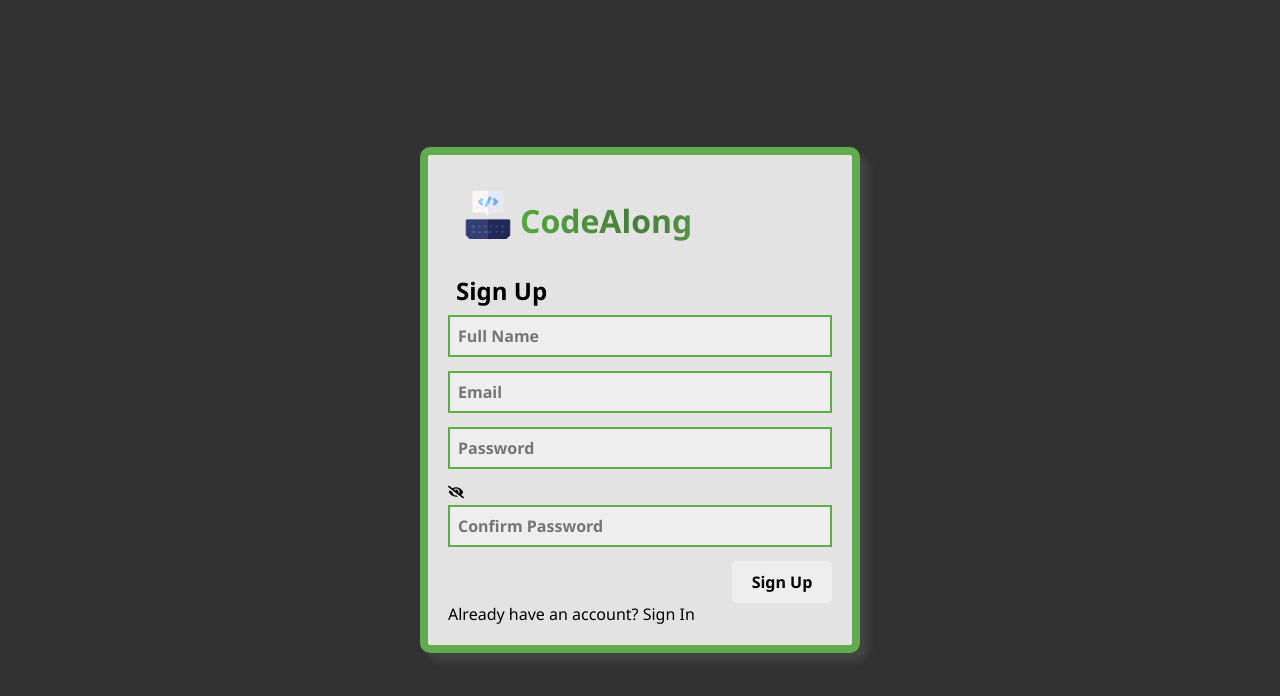
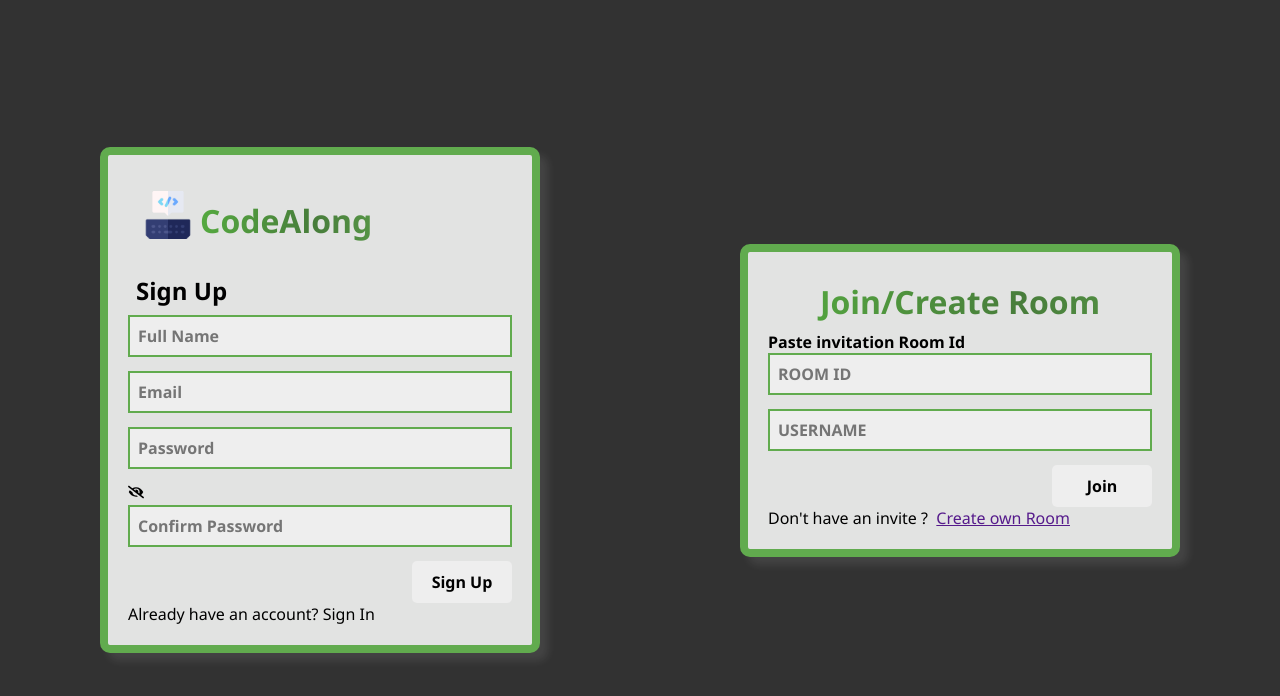
Before and after one commit to Shuchita33/CodeAlong, a React (Vite) app in the folder client/: page / in a window 1280 px wide. Shown: the top 696 px of the page. Built offline with nearby package versions, Linux system fonts and the light colour scheme.

Commit message:
Added new form to create or join a room

```diff
--- a/client/src/App.jsx
+++ b/client/src/App.jsx
@@ -2,9 +2,23 @@ import {BrowserRouter, Routes, Route} from 'react-router-dom';
 import Auth from './components/Form/Auth';
 import Playground from './components/PlayGround/Playground';
 import Home from './components/MyHome/Home';
+import { Toaster } from 'react-hot-toast';
 function App() {
 
   return (
+    <>
+      <div>
+        <Toaster
+          position="top-right"
+          toastOptions={{
+          success: {
+            theme: {
+            primary: '#4aed88',
+            },
+          },
+        }}
+        ></Toaster>
+      </div>
       <BrowserRouter>
         <Routes>
           <Route path='/' element={<Auth />} />
@@ -12,6 +26,7 @@ function App() {
           <Route path='/home' element={<Home />} />
         </Routes>
       </BrowserRouter>
+    </>
   )
 }
 
--- a/client/src/components/Form/Auth.jsx
+++ b/client/src/components/Form/Auth.jsx
@@ -4,10 +4,14 @@ import './styles.css';
 import { useNavigate } from 'react-router-dom';
 import { FaEye, FaEyeSlash } from 'react-icons/fa';
 import * as api from '../../api/api';
+import toast from 'react-hot-toast';
 
 const Auth = () => {
   const navigate = useNavigate();
   const [isSignUp, setIsSignUp] = useState(true);
+  const [roomId,setRoomId]=useState('');
+  const [username,setUsername]=useState('');
+
   const [formData, setFormData] = useState({
     fullName: '',
     email: '',
@@ -66,6 +70,20 @@ const Auth = () => {
     }
   };
 
+  const createRoom=(e)=>{
+    e.preventDefault();
+        //
+    toast.success('Created a new room');
+  }
+
+  const joinRoom = () => {
+        //
+  };
+
+  const handleInputEnter = (e) => {
+        //
+  };
+
   return (
     <div className='container'>
       <form className='formWrapper' onSubmit={handleSubmit}>
@@ -77,7 +95,6 @@ const Auth = () => {
           {isSignUp ? 'Sign Up' : 'Sign In'}
         </h5>
         {isSignUp && (
-          <>
             <input
               type="text"
               id="fullName"
@@ -87,7 +104,6 @@ const Auth = () => {
               value={formData.fullName}
               onChange={handleChange}
             />
-          </>
         )}
         <input
           type="email"
@@ -132,7 +148,43 @@ const Auth = () => {
           {isSignUp ? 'Already have an account? Sign In' : 'Don\'t have an account? Sign Up'}
         </a>
       </form>
+
+      <div className="formWrapper">
+      <h2 className='magic'>Join/Create Room</h2>
+        <h4 className="mainLabel">Paste invitation Room Id</h4>
+          <div className="inputGroup">
+            <input
+              type="text"
+              className="inputBox"
+              placeholder="ROOM ID"
+              onChange={(e) => {setRoomId(e.target.value)}}
+              value={roomId}
+              onKeyUp={handleInputEnter}
+            />
+            <input
+              type="text"
+              className="inputBox"
+              placeholder="USERNAME"
+              onChange={(e) => {setUsername(e.target.value)}}
+              value={username}
+              onKeyUp={handleInputEnter}
+            />
+            <button className="button" onClick={joinRoom}>
+              Join
+            </button>
+            <span className="createInfo">
+              Don't have an invite ?  &nbsp;
+            <a onClick={createRoom}
+              href=""
+              className="createNewBtn"
+            >
+            Create own Room
+            </a>
+            </span>
+          </div>
+      </div>
     </div>
+
   );
 };
 
--- a/client/src/components/Form/styles.css
+++ b/client/src/components/Form/styles.css
@@ -2,7 +2,7 @@
     background-color: var(--bgpage);
     height: 100vh;
     display: flex;
-    justify-content: center;
+    justify-content: space-around;
     align-items: center;
 }
 .magic {
```
Also changed, not shown: 1 other file (tests, documents, lock files or other folders). Lines whose indentation alone changed are shown as unchanged.
